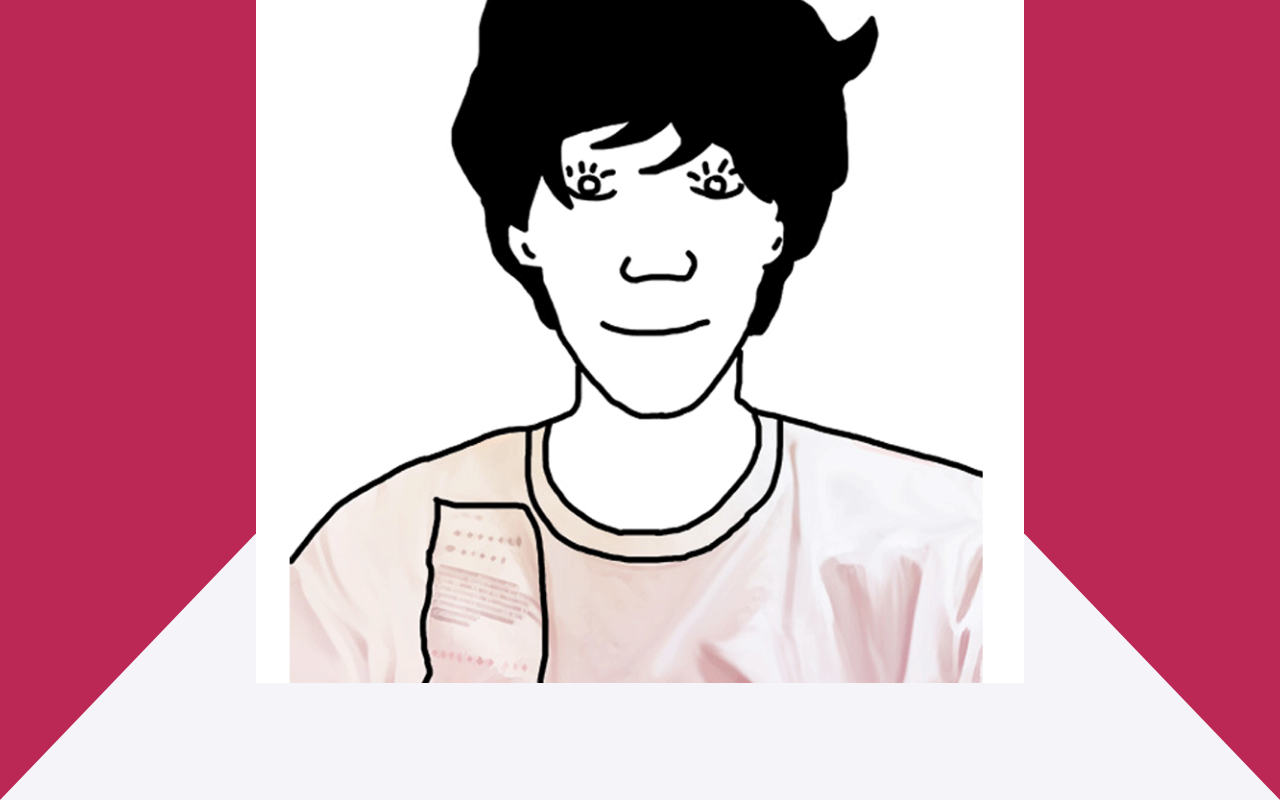
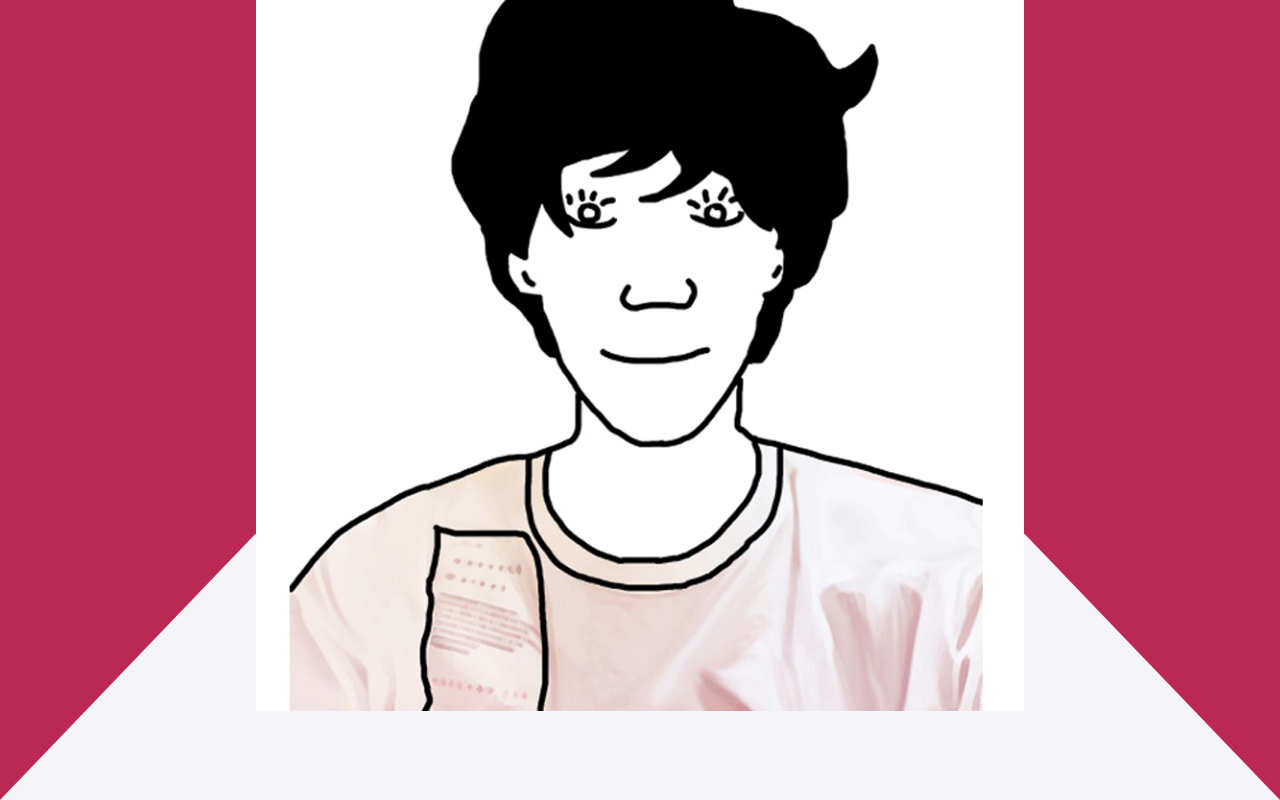
Before and after one commit to matsu-kaze/too4moorii, a PHP site: page /404.html in a window 1280 px wide. Run offline with PHP 8.4, Linux system fonts and the light colour scheme; some libraries are stand-ins or nearby versions; some web fonts are replaced.

Commit message:
404css調整

```diff
--- a/common/css/style.css
+++ b/common/css/style.css
@@ -186,6 +186,7 @@ p.josefin {
 }
 
 .l-none-title {
+  font-style: 6rem;
   color: #bb2855;
 }
 
@@ -598,13 +599,14 @@ body {
           clip-path: polygon(0 0, 100% 0, 100% 100%, 0 66.67%);
 }
 #l-none .l-none-frontwall {
-  background-color: #f4f4f9;
+  background-color: #eee;
   grid-column: 2/3;
   grid-row: 1/2;
   display: flex;
   flex-direction: column;
   justify-content: center;
   align-items: center;
+  gap: 2rem;
 }
 #l-none .l-none-ground {
   grid-column: 2/3;
--- a/common/scss/01_foundation/_font.scss
+++ b/common/scss/01_foundation/_font.scss
@@ -73,6 +73,7 @@ p {
 
 
 .l-none-title {
+  font-style: 6rem;
   color: v.$assort;
 }
 
--- a/common/scss/02_layout/_layout.scss
+++ b/common/scss/02_layout/_layout.scss
@@ -312,13 +312,14 @@ body {
   }
 
   .l-none-frontwall {
-    background-color: v.$white;
+    background-color: v.$grayLite;
     grid-column: 2 / 3;
     grid-row: 1 / 2;
     display: flex;
     flex-direction: column;
     justify-content: center;
     align-items: center;
+    gap: 2rem;
   }
 
   .l-none-ground {
```
Also changed, not shown: 1 other file.
